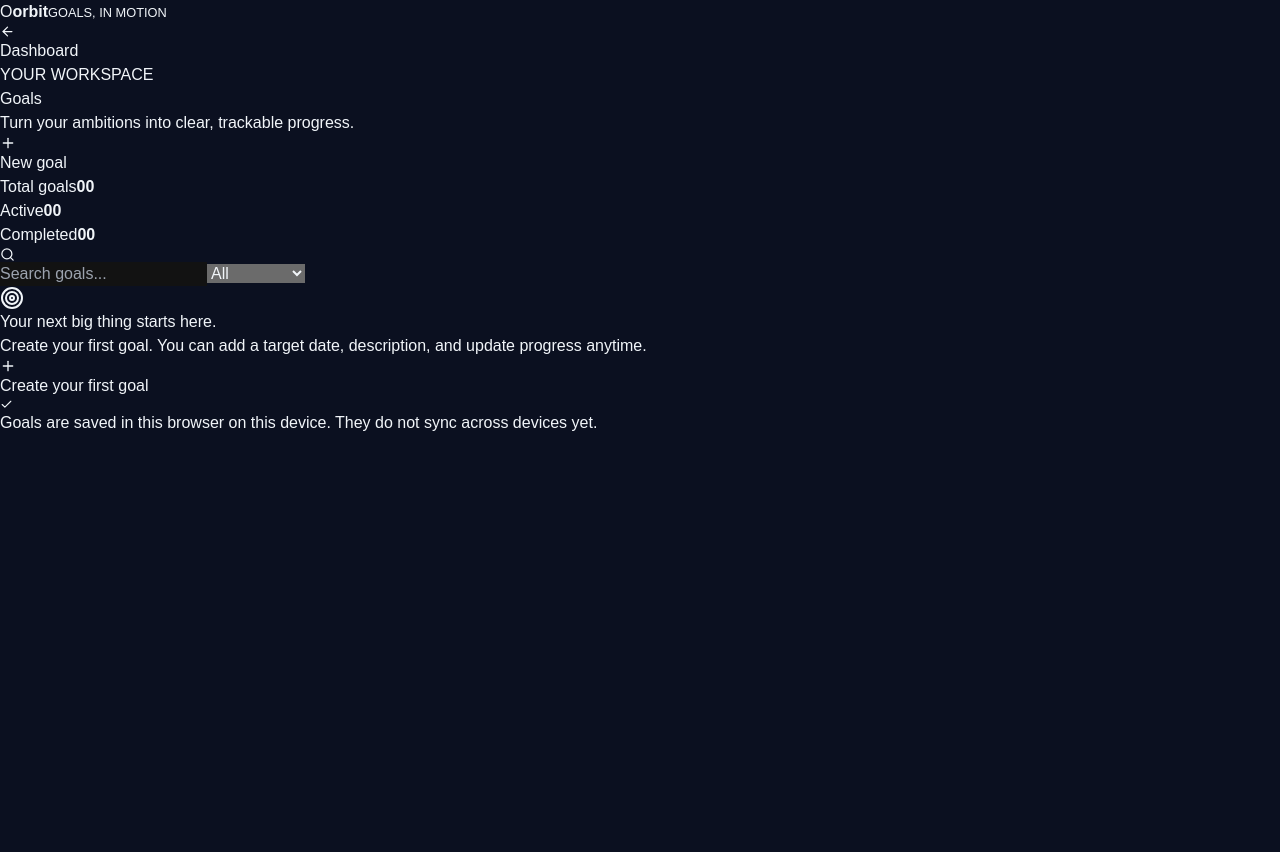
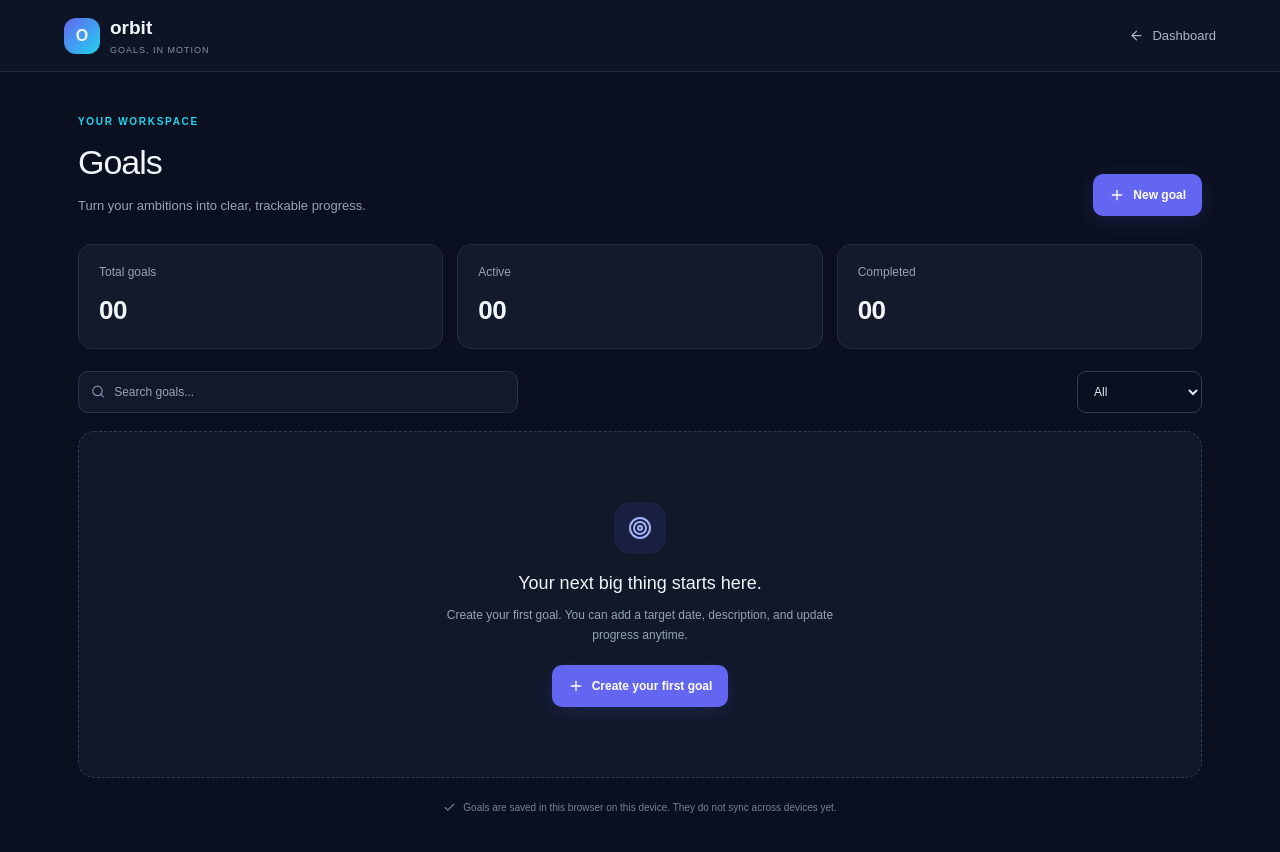
Before and after one commit to sameerirkal/Orbit, a Next.js app: page /goal in a window 1280 px wide. Shown: the top 852 px of the page. Before the commit the page ends 800 px from the top, so only its background shows below. Built offline with nearby package versions, Linux system fonts and the light colour scheme.

Commit message:
Add styles for goals page and related components

```diff
--- a/app/globals.css
+++ b/app/globals.css
@@ -112,3 +112,44 @@ button { cursor: pointer; }
   .stat-value { font-size: 22px; }
   .quick-add { padding: 9px 10px; }
 }
+
+.goals-page { min-height: 100vh; background: #0b1020; color: #f1f5f9; }
+.goals-topbar { height: 72px; display:flex; align-items:center; justify-content:space-between; padding:0 5vw; border-bottom:1px solid #222b40; background:#0d1425; }
+.goals-brand { display:flex; align-items:center; gap:10px; color:inherit; text-decoration:none; }
+.goals-brand-mark { display:grid; place-items:center; width:36px; height:36px; border-radius:12px; background:linear-gradient(135deg,#6366f1,#22d3ee); font-weight:800; }
+.goals-brand b { display:block; font-size:19px; }.goals-brand small { display:block; color:#8490a8; font-size:9px; letter-spacing:1px; margin-top:2px; }
+.back-link { display:flex; align-items:center; gap:8px; color:#aab5c9; text-decoration:none; font-size:13px; }.back-link:hover {color:#fff}
+.goals-content { max-width:1180px; margin:0 auto; padding:42px 28px 50px; }
+.goals-heading { display:flex; align-items:flex-end; justify-content:space-between; gap:20px; margin-bottom:28px; }
+.goals-eyebrow { color:#22d3ee; font-size:10px; letter-spacing:1.7px; font-weight:700; }
+.goals-heading h1 { font-size:34px; letter-spacing:-1px; margin:8px 0; }.goals-heading p { color:#94a3b8; font-size:13px; margin:0; }
+.goal-primary,.goal-secondary { display:inline-flex; align-items:center; justify-content:center; gap:8px; border-radius:10px; padding:11px 15px; font-weight:650; font-size:12px; border:1px solid transparent; }
+.goal-primary { background:#6366f1; color:white; box-shadow:0 5px 20px #6366f126; }.goal-primary:hover {background:#7779fa}
+.goal-secondary { background:#151e31; border-color:#303b54; color:#cbd5e1; }
+.goal-stats { display:grid; grid-template-columns:repeat(3,minmax(0,1fr)); gap:14px; margin-bottom:22px; }
+.goal-stat { padding:18px 20px; border:1px solid #242e43; background:#121a2b; border-radius:14px; }
+.goal-stat span { display:block; color:#94a3b8; font-size:12px; }.goal-stat strong {display:block; font-size:26px; margin-top:10px; letter-spacing:-.5px}
+.goals-toolbar { display:flex; gap:12px; justify-content:space-between; margin-bottom:18px; }
+.goal-search { display:flex; align-items:center; gap:9px; max-width:440px; flex:1; padding:0 12px; background:#111a2b; border:1px solid #28334a; border-radius:10px; color:#8490a8; }
+.goal-search input { width:100%; padding:11px 0; border:0; outline:0; background:transparent; color:#f1f5f9; font-size:12px; }
+.goals-toolbar select,.goal-modal select,.goal-modal input:not([type=range]),.goal-modal textarea { background:#0b1020; border:1px solid #303b54; border-radius:9px; color:#e2e8f0; padding:10px 12px; outline:none; font-size:12px; }
+.goals-toolbar select {min-width:125px}
+.goals-grid { display:grid; grid-template-columns:repeat(2,minmax(0,1fr)); gap:16px; }
+.goal-card { border:1px solid #242e43; background:#121a2b; border-radius:16px; padding:20px; transition:border-color .18s,transform .18s; }.goal-card:hover {border-color:#3c4770; transform:translateY(-1px)}
+.goal-card-top { display:flex; align-items:center; justify-content:space-between; }.goal-card-icon {display:grid;place-items:center;width:38px;height:38px;border-radius:12px;background:#6366f11c;color:#a5b4fc}
+.goal-status { font-size:10px; padding:5px 8px; border-radius:7px; }.status-active {color:#67e8f9;background:#22d3ee16}.status-paused {color:#fcd34d;background:#fbbf2418}.status-completed {color:#6ee7b7;background:#34d39918}
+.goal-card h2 {font-size:17px; margin:17px 0 7px; overflow-wrap:anywhere}.goal-description {font-size:12px; line-height:1.6; color:#94a3b8; min-height:38px; white-space:pre-wrap; overflow-wrap:anywhere}
+.goal-progress-label {display:flex;justify-content:space-between;align-items:center;font-size:11px;color:#94a3b8;margin-top:18px}.goal-progress-label strong {color:#e2e8f0}
+.goal-progress-track {height:6px;border-radius:10px;background:#273149;overflow:hidden;margin-top:9px}.goal-progress-fill {height:100%;border-radius:inherit;background:linear-gradient(90deg,#6366f1,#22d3ee);transition:width .2s}
+.goal-card-footer {display:flex;align-items:center;justify-content:space-between;gap:12px;border-top:1px solid #242e43;margin-top:18px;padding-top:13px;color:#8490a8;font-size:10px}
+.goal-card-actions {display:flex;gap:6px}.goal-card-actions button,.goal-close {display:grid;place-items:center;width:30px;height:30px;border:1px solid #303b54;border-radius:8px;background:#151e31;color:#aab5c9}.goal-card-actions button:hover,.goal-close:hover {color:#fff;border-color:#6366f1}
+.goals-empty {text-align:center;padding:70px 20px;border:1px dashed #303b54;border-radius:16px;background:#101829}.empty-icon {display:grid;place-items:center;margin:0 auto 16px;width:52px;height:52px;border-radius:16px;background:#6366f11c;color:#a5b4fc}.goals-empty h2 {font-size:18px;margin:0 0 8px}.goals-empty p {font-size:12px;color:#94a3b8;max-width:420px;margin:0 auto 20px;line-height:1.7}
+.goals-storage-note {display:flex;align-items:center;justify-content:center;gap:7px;color:#74819a;font-size:10px;margin-top:22px}
+.goal-modal-backdrop {position:fixed;inset:0;z-index:60;display:grid;place-items:center;padding:16px;background:#020617bd;overflow-y:auto}
+.goal-modal {width:min(100%,520px);max-height:calc(100vh - 32px);overflow-y:auto;padding:24px;border:1px solid #303b54;border-radius:18px;background:#121a2b;box-shadow:0 25px 90px #0008}
+.goal-modal-header {display:flex;justify-content:space-between;align-items:flex-start;margin-bottom:22px}.goal-modal-header h2 {font-size:23px;margin:7px 0 0;letter-spacing:-.5px}
+.goal-modal label {display:block;font-size:11px;color:#cbd5e1;margin:14px 0}.goal-modal label > span {color:#fda4af}.goal-modal label input:not([type=range]),.goal-modal label textarea,.goal-modal label select {display:block;width:100%;margin-top:8px}.goal-modal textarea {resize:vertical;min-height:78px;font-family:inherit}
+.goal-form-row {display:grid;grid-template-columns:1fr 1fr;gap:12px}.goal-modal input[type=range] {display:block;width:100%;margin-top:13px;accent-color:#818cf8}.range-value {float:right;color:#c7d2fe}
+.goal-modal-actions {display:flex;justify-content:flex-end;gap:9px;margin-top:24px;padding-top:18px;border-top:1px solid #242e43}
+@media(max-width:650px) {.goals-content{padding:28px 16px 38px}.goals-heading{align-items:flex-start;flex-direction:column}.goals-heading h1{font-size:30px}.goal-stats{gap:8px}.goal-stat{padding:14px}.goal-stat span{font-size:10px}.goal-stat strong{font-size:22px}.goals-grid{grid-template-columns:1fr}.goals-toolbar{gap:8px}.goals-toolbar select{min-width:100px}.goal-modal{padding:19px}.goals-topbar{padding:0 16px}}
+@media(max-width:360px){.goal-form-row{grid-template-columns:1fr}.goal-stat{padding:12px}.goal-stat strong{font-size:20px}}
```
